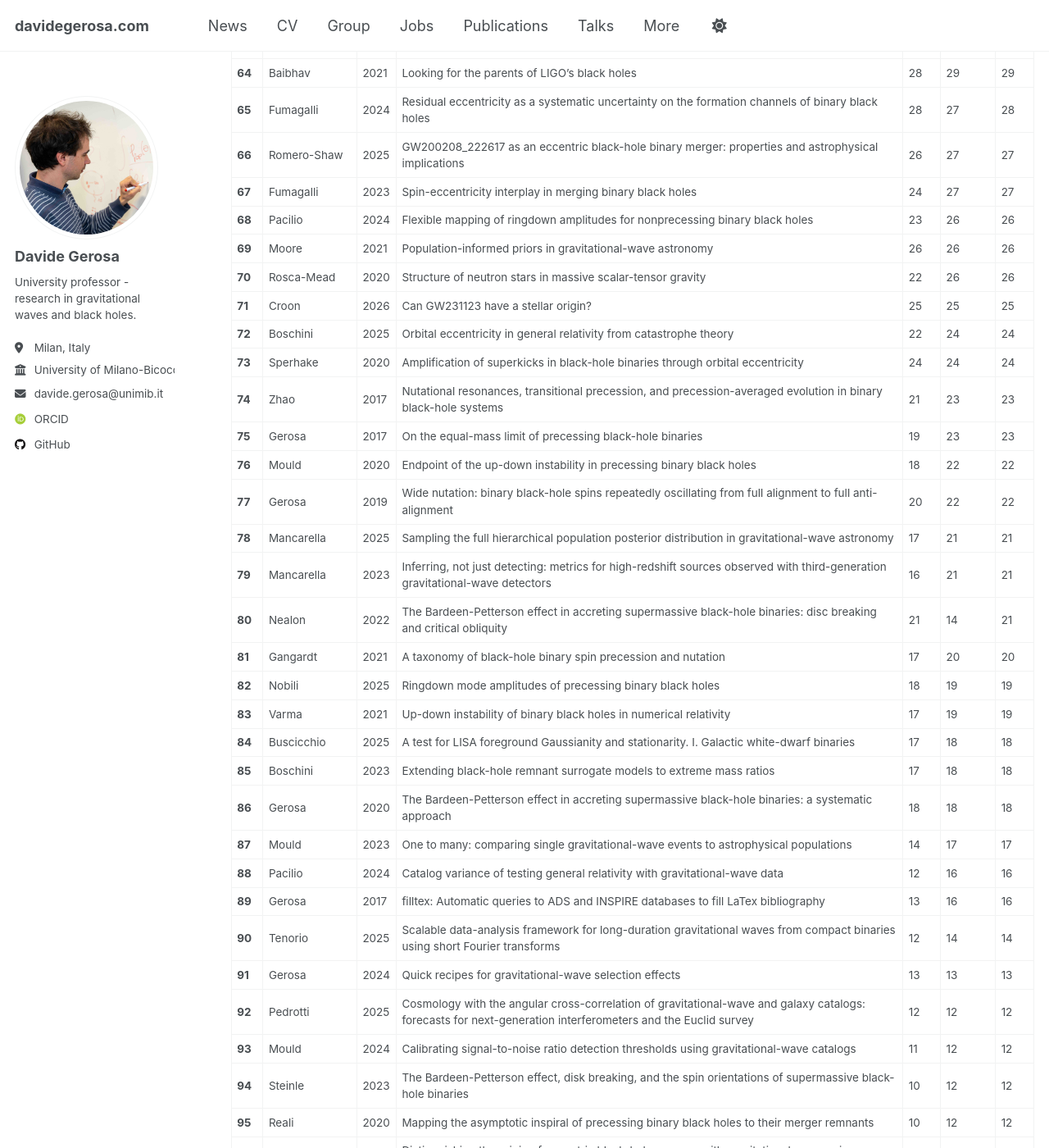
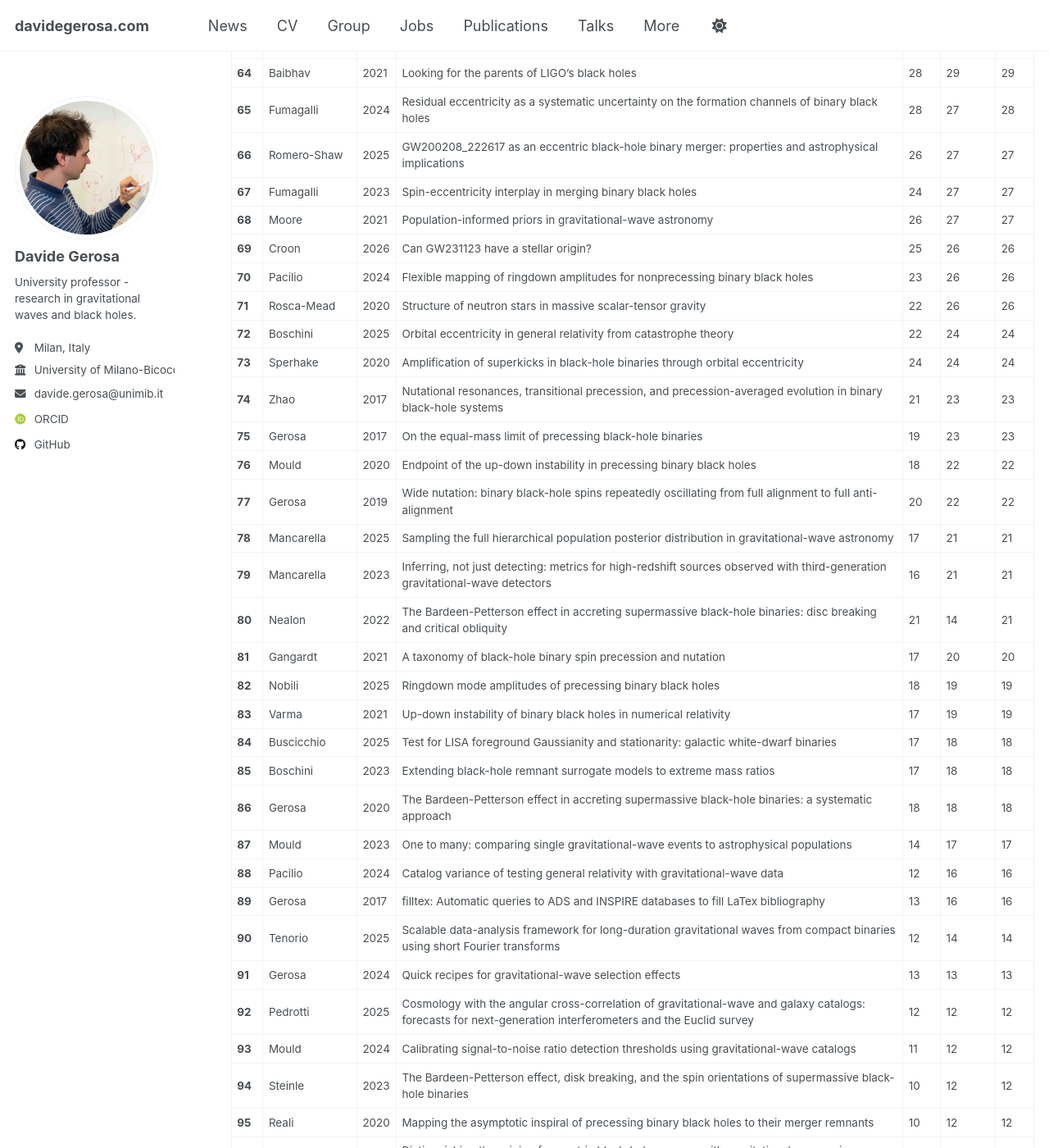
Before and after one commit to dgerosa/website, a Jekyll site: the page built from _pages/citations.md, in a window 1280 px wide and 1400 px high, scrolled down 3032 px. Shown: the whole window at 82% size. Built offline with Jekyll 4.4.1, drawn with Linux system fonts in a browser that asks for light colours; some web fonts are replaced; some of the changed text lies outside the part shown.

Commit message:
Website update from workflow

```diff
--- a/_pages/_citations.md
+++ b/_pages/_citations.md
@@ -76,10 +76,10 @@
 | **65** | Fumagalli | 2024 | Residual eccentricity as a systematic uncertainty on the formation channels of binary black holes | 28 | 27 | 28 |
 | **66** | Romero-Shaw | 2025 | GW200208_222617 as an eccentric black-hole binary merger: properties and astrophysical implications | 26 | 27 | 27 |
 | **67** | Fumagalli | 2023 | Spin-eccentricity interplay in merging binary black holes | 24 | 27 | 27 |
-| **68** | Pacilio | 2024 | Flexible mapping of ringdown amplitudes for nonprecessing binary black holes | 23 | 26 | 26 |
-| **69** | Moore | 2021 | Population-informed priors in gravitational-wave astronomy | 26 | 26 | 26 |
-| **70** | Rosca-Mead | 2020 | Structure of neutron stars in massive scalar-tensor gravity | 22 | 26 | 26 |
-| **71** | Croon | 2026 | Can GW231123 have a stellar origin? | 25 | 25 | 25 |
+| **68** | Moore | 2021 | Population-informed priors in gravitational-wave astronomy | 26 | 27 | 27 |
+| **69** | Croon | 2026 | Can GW231123 have a stellar origin? | 25 | 26 | 26 |
+| **70** | Pacilio | 2024 | Flexible mapping of ringdown amplitudes for nonprecessing binary black holes | 23 | 26 | 26 |
+| **71** | Rosca-Mead | 2020 | Structure of neutron stars in massive scalar-tensor gravity | 22 | 26 | 26 |
 | **72** | Boschini | 2025 | Orbital eccentricity in general relativity from catastrophe theory | 22 | 24 | 24 |
 | **73** | Sperhake | 2020 | Amplification of superkicks in black-hole binaries through orbital eccentricity | 24 | 24 | 24 |
 | **74** | Zhao | 2017 | Nutational resonances, transitional precession, and precession-averaged evolution in binary black-hole systems | 21 | 23 | 23 |
@@ -92,7 +92,7 @@
 | **81** | Gangardt | 2021 | A taxonomy of black-hole binary spin precession and nutation | 17 | 20 | 20 |
 | **82** | Nobili | 2025 | Ringdown mode amplitudes of precessing binary black holes | 18 | 19 | 19 |
 | **83** | Varma | 2021 | Up-down instability of binary black holes in numerical relativity | 17 | 19 | 19 |
-| **84** | Buscicchio | 2025 | A test for LISA foreground Gaussianity and stationarity. I. Galactic white-dwarf binaries | 17 | 18 | 18 |
+| **84** | Buscicchio | 2025 | Test for LISA foreground Gaussianity and stationarity: galactic white-dwarf binaries | 17 | 18 | 18 |
 | **85** | Boschini | 2023 | Extending black-hole remnant surrogate models to extreme mass ratios | 17 | 18 | 18 |
 | **86** | Gerosa | 2020 | The Bardeen-Petterson effect in accreting supermassive black-hole binaries: a systematic approach | 18 | 18 | 18 |
 | **87** | Mould | 2023 | One to many: comparing single gravitational-wave events to astrophysical populations | 14 | 17 | 17 |
```
Also changed, not shown: other parts of _pages/_citations.md (+8 -8 lines), _pages/_group.md (+2 -10 lines), _pages/_publications.md (+2 -2 lines), _pages/_talks.md (+1 -1 lines).
